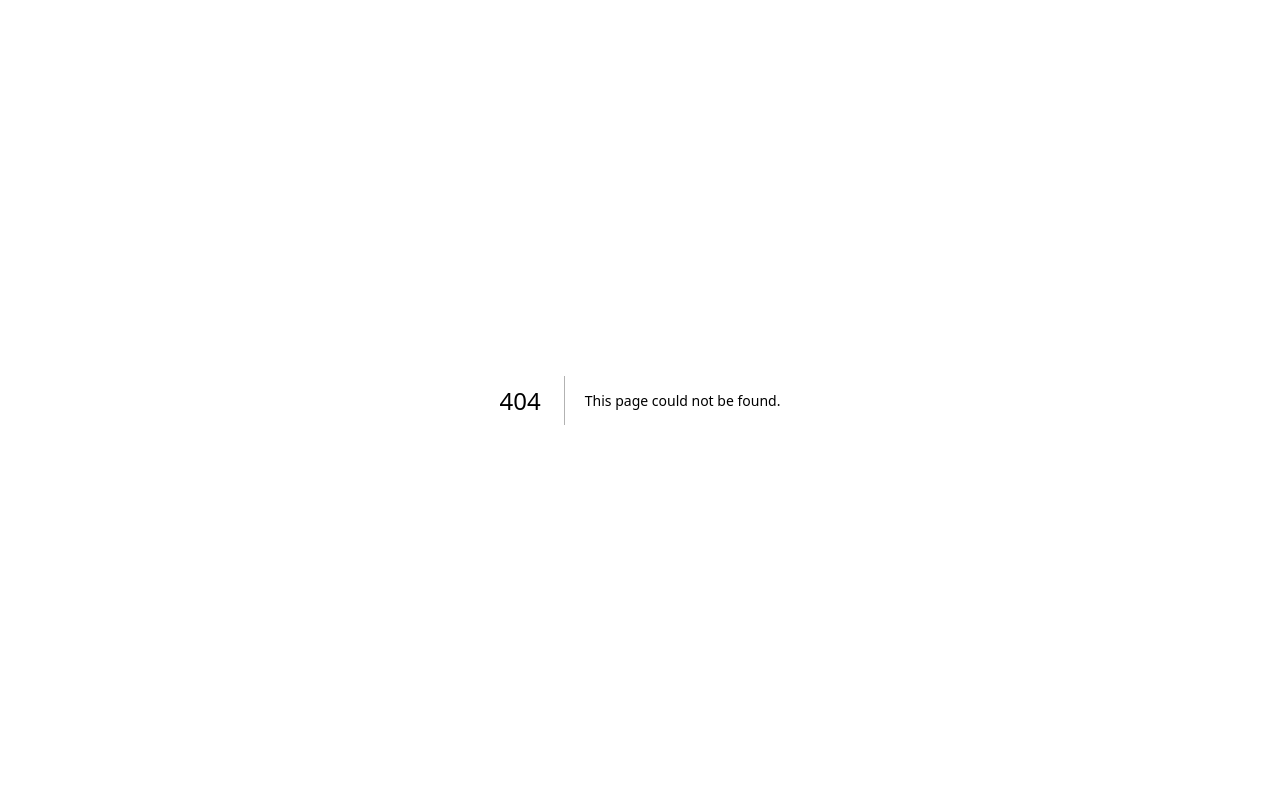
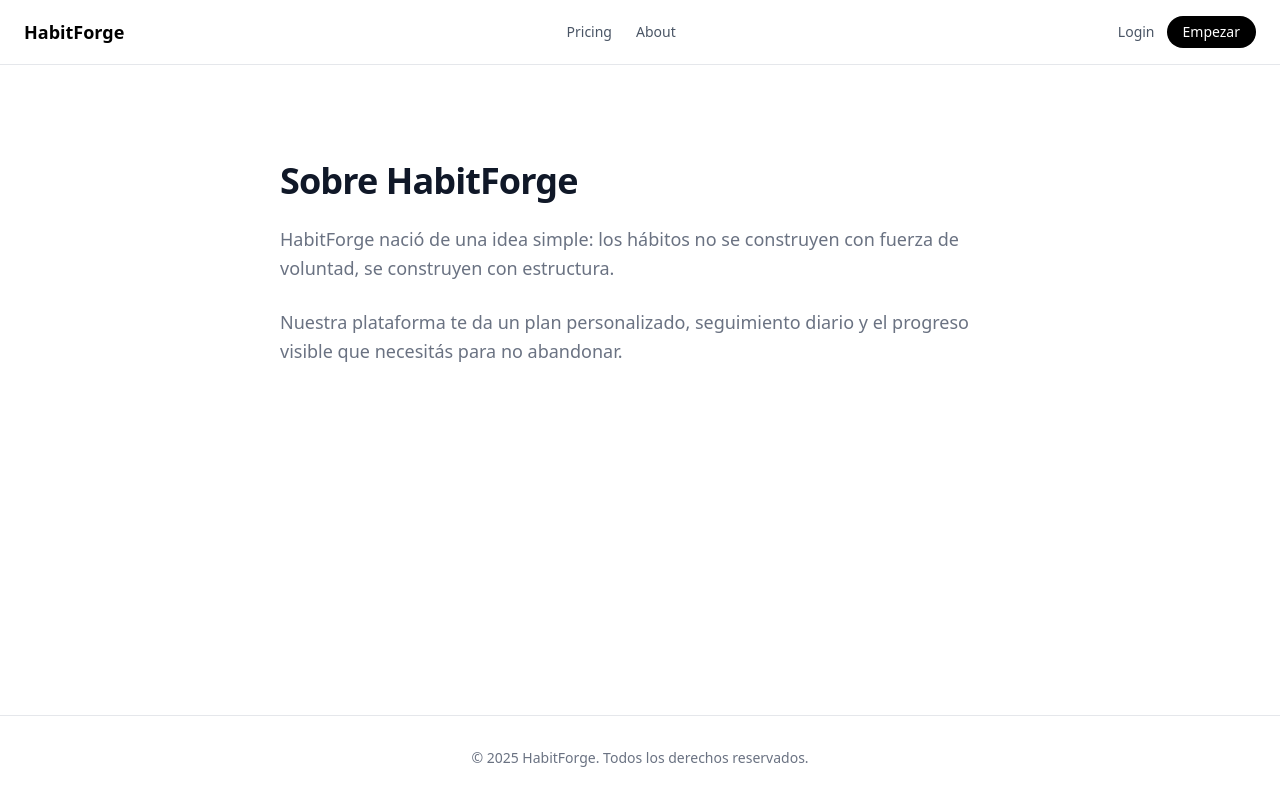
Before and after one commit to Blackpachamame/habitforge, a Next.js app: page /about in a window 1280 px wide. Before the commit this address had no page. Built offline with nearby package versions, Linux system fonts and the light colour scheme; no server answers.

Commit message:
feat: página about

```diff
--- /dev/null
+++ b/app/(marketing)/about/page.tsx
@@ -0,0 +1,15 @@
+export default function AboutPage() {
+  return (
+    <div className="w-full max-w-3xl mx-auto px-6 py-24">
+      <h1 className="text-4xl font-bold tracking-tight text-gray-900 mb-6">Sobre HabitForge</h1>
+      <p className="text-lg text-gray-500 leading-relaxed mb-6">
+        HabitForge nació de una idea simple: los hábitos no se construyen con fuerza de voluntad, se
+        construyen con estructura.
+      </p>
+      <p className="text-lg text-gray-500 leading-relaxed">
+        Nuestra plataforma te da un plan personalizado, seguimiento diario y el progreso visible que
+        necesitás para no abandonar.
+      </p>
+    </div>
+  );
+}
```
